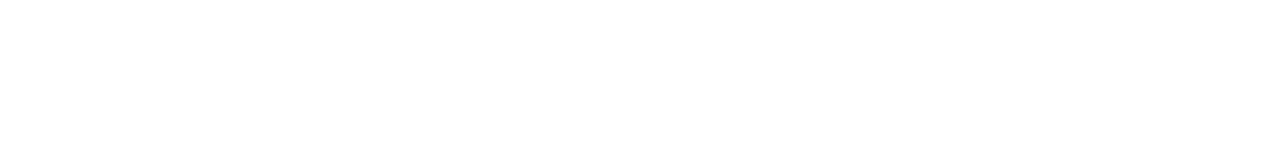
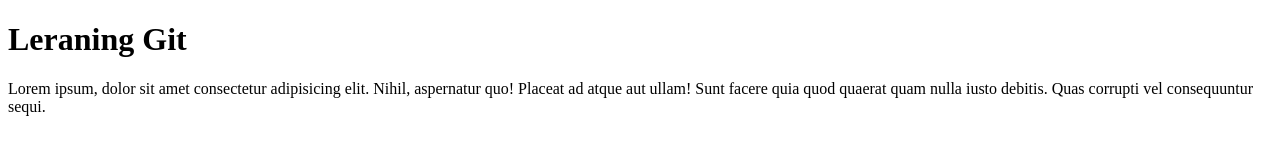
Before and after one commit to ylberprapashtica/ligjerataedhjete, a plain HTML site: page index.html in a window 1280 px wide. Drawn offline with Linux system fonts and the light colour scheme.

Commit message:
Create Homepage

```diff
--- a/index.html
+++ b/index.html
@@ -3,8 +3,12 @@
 <head>
     <meta charset="UTF-8">
     <meta name="viewport" content="width=device-width, initial-scale=1.0">
-    <title>Document</title>
+    <title>Leraning Git</title>
 </head>
+    <h1>Leraning Git</h1>
+    <p>
+        Lorem ipsum, dolor sit amet consectetur adipisicing elit. Nihil, aspernatur quo! Placeat ad atque aut ullam! Sunt facere quia quod quaerat quam nulla iusto debitis. Quas corrupti vel consequuntur sequi.
+    </p>
 <body>
 
 </body>
```
